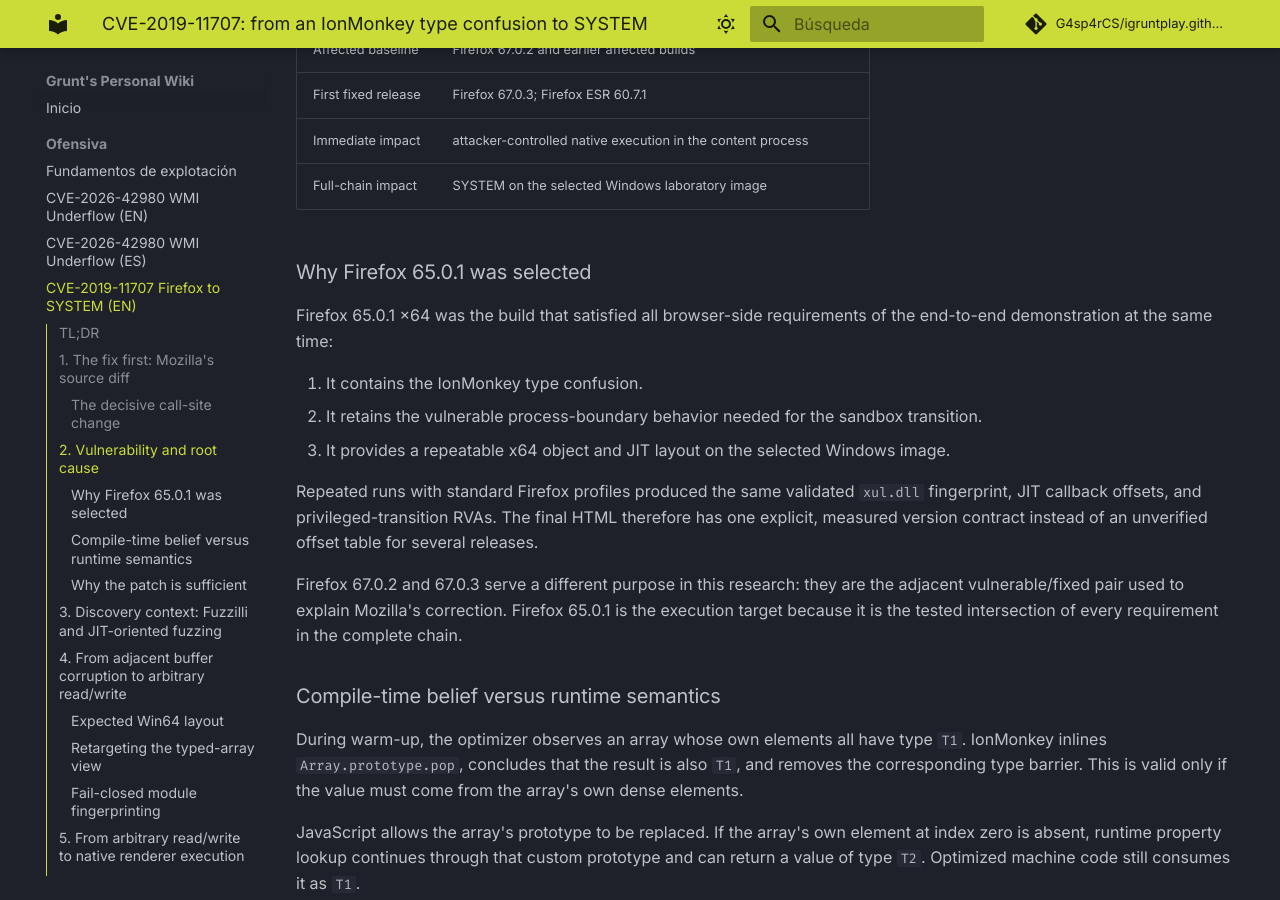
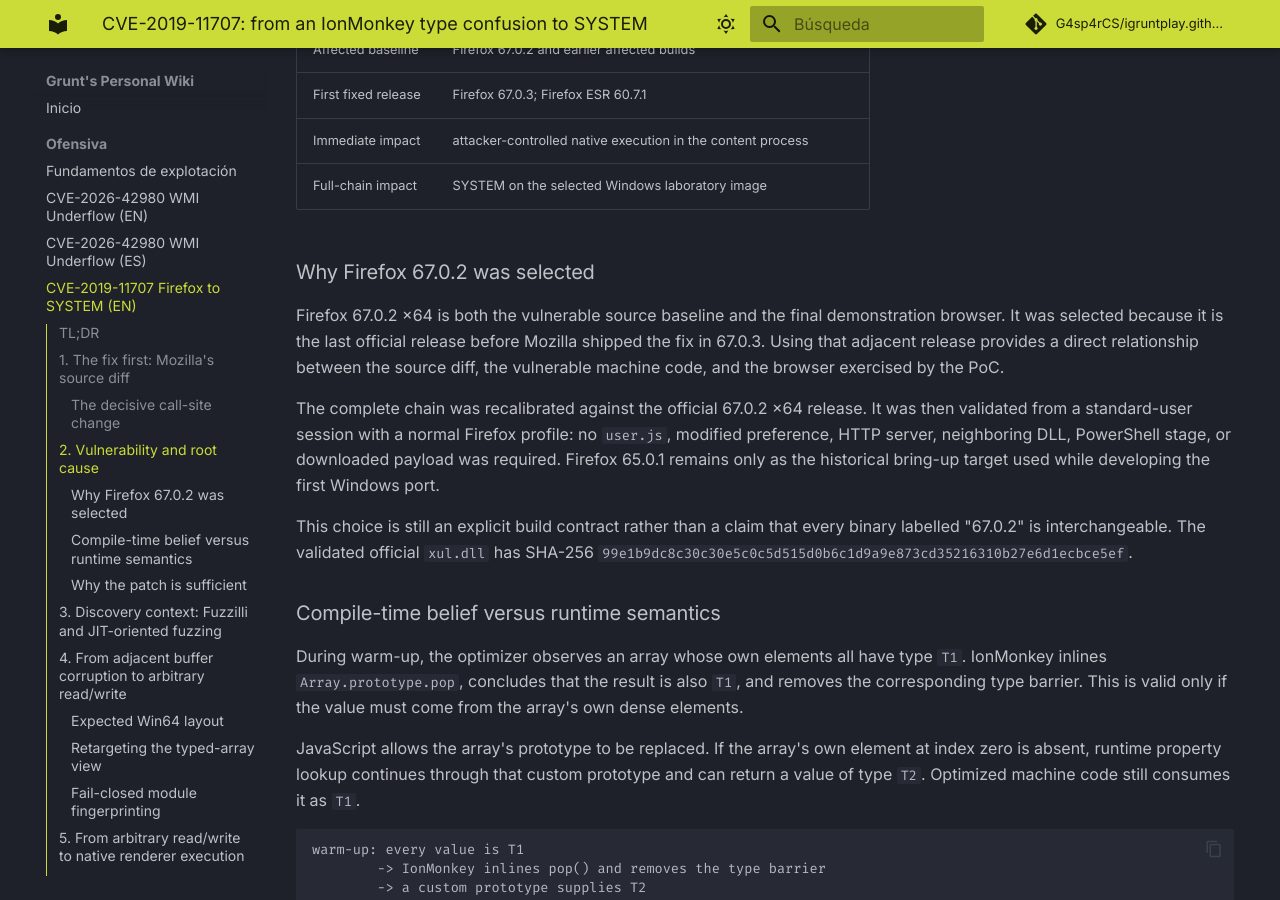
Before and after one commit to G4sp4rCS/igruntplay.github.io, an MkDocs documentation site: the page built from docs/bin-exploitation/binary-gecko-academy/cve-2019-11707-firefox-ionmonkey-to-system-en.md, in a window 1280 px wide and 900 px high, scrolled down 3037 px. Built offline with MkDocs 1.6.1 and Material for MkDocs 9.7.7, drawn with Linux system fonts in a browser that asks for light colours; comment, search, counter and statistics services are not loaded; some of the changed text lies outside the part shown.

Commit message:
Align docs to Firefox 67.0.2 validation
Update the English and Spanish writeups to use the official Firefox 67.0.2 x64 build as the validated demonstration target, clarify the historical role of Firefox 65.0.1, and document the recalibrated module fingerprinting, JIT scan, and final end-to-end SYSTEM validation. The changes also add the explicit portability boundary and the tested hashes for the official release.

````diff
--- a/docs/bin-exploitation/binary-gecko-academy/cve-2019-11707-firefox-ionmonkey-to-system-en.md
+++ b/docs/bin-exploitation/binary-gecko-academy/cve-2019-11707-firefox-ionmonkey-to-system-en.md
@@ -39,7 +39,7 @@
 | --- | --- |
 | Vulnerable source baseline | Firefox 67.0.2 x64 |
 | First fixed release | Firefox 67.0.3 |
-| Demonstration browser | Firefox 65.0.1 x64 |
+| Demonstration browser | Official Firefox 67.0.2 x64 release |
 | Demonstration OS | Windows 10 2004 x64, build 19041.264 |
 | Final artifact | one self-contained HTML document |
 | Observed end state | `NT AUTHORITY\SYSTEM` command prompt |
@@ -106,17 +106,13 @@
 | Immediate impact | attacker-controlled native execution in the content process |
 | Full-chain impact | SYSTEM on the selected Windows laboratory image |
 
-### Why Firefox 65.0.1 was selected
+### Why Firefox 67.0.2 was selected
 
-Firefox 65.0.1 x64 was the build that satisfied all browser-side requirements of the end-to-end demonstration at the same time:
+Firefox 67.0.2 x64 is both the vulnerable source baseline and the final demonstration browser. It was selected because it is the last official release before Mozilla shipped the fix in 67.0.3. Using that adjacent release provides a direct relationship between the source diff, the vulnerable machine code, and the browser exercised by the PoC.
 
-1. It contains the IonMonkey type confusion.
-2. It retains the vulnerable process-boundary behavior needed for the sandbox transition.
-3. It provides a repeatable x64 object and JIT layout on the selected Windows image.
+The complete chain was recalibrated against the official 67.0.2 x64 release. It was then validated from a standard-user session with a normal Firefox profile: no `user.js`, modified preference, HTTP server, neighboring DLL, PowerShell stage, or downloaded payload was required. Firefox 65.0.1 remains only as the historical bring-up target used while developing the first Windows port.
 
-Repeated runs with standard Firefox profiles produced the same validated `xul.dll` fingerprint, JIT callback offsets, and privileged-transition RVAs. The final HTML therefore has one explicit, measured version contract instead of an unverified offset table for several releases.
-
-Firefox 67.0.2 and 67.0.3 serve a different purpose in this research: they are the adjacent vulnerable/fixed pair used to explain Mozilla's correction. Firefox 65.0.1 is the execution target because it is the tested intersection of every requirement in the complete chain.
+This choice is still an explicit build contract rather than a claim that every binary labelled "67.0.2" is interchangeable. The validated official `xul.dll` has SHA-256 `99e1b9dc8c30c30e5c0c5d515d0b6c1d9a9e873cd35216310b27e6d1ecbce5ef`.
 
 ### Compile-time belief versus runtime semantics
 
@@ -196,7 +192,7 @@
 
 ### Retargeting the typed-array view
 
-Firefox 65 stores the relevant `ArrayBuffer` data pointer in shifted form. The exploit shifts the leaked pointer right by one bit, writes it into `bufs[7]` metadata at offset `0x40`, and expands the length byte at offset `0x48`. A new view over `bufs[7]` then exposes the `leaker` object's data pointer at offset `0x38`.
+The selected Firefox 67.0.2 x64 layout stores the relevant `ArrayBuffer` data pointer in shifted form. The exploit shifts the leaked pointer right by one bit, writes it into `bufs[7]` metadata at offset `0x40`, and expands the length byte at offset `0x48`. A new view over `bufs[7]` then exposes the `leaker` object's data pointer at offset `0x38`.
 
 Changing those eight bytes retargets the leaker:
 
@@ -220,14 +216,15 @@
 
 ### Fail-closed module fingerprinting
 
-The primitive leaks the `JSClass` pointer of an `ArrayBuffer`. For the selected Firefox 65.0.1 x64 build, subtracting the calibrated class RVA produces a candidate `xul.dll` base. The exploit accepts that base only if:
+The primitive leaks the `JSClass` pointer of an `ArrayBuffer`. Instead of assuming that `xul.dll` was loaded at a fixed address or obtaining its base by one subtraction, the exploit walks backwards from that pointer over 64-KiB allocation boundaries. A candidate is accepted only if:
 
 - the image begins with an `MZ` signature;
 - `e_lfanew` points to a valid `PE` signature;
-- `SizeOfImage` equals the calibrated `0x05efb000`; and
+- the leaked class pointer lies inside the candidate image;
+- `SizeOfImage` equals `0x05f7e000` and the class RVA equals `0x045e5428`; and
 - subsequent writes can be read back from their expected addresses.
 
-This is explicit build validation, not a claim of generic portability. Calibrated RVAs are used only after the loaded module matches the build on which they were measured.
+This runtime scan removes the dependency on a particular ASLR base while retaining fail-closed build validation. It does not make native RVAs portable across Firefox builds: calibrated offsets are used only after the loaded image matches the official 67.0.2 layout.
 
 ## 5. From arbitrary read/write to native renderer execution
 
@@ -238,6 +235,8 @@
 Two small JavaScript functions contain IEEE-754 constants whose byte representation includes an x64 stub equivalent to `mov eax, 1; ret`. Repeated calls trigger Ion compilation. The exploit recovers the function, JIT information, and code pointers through known object slots, then verifies that the tuple remains stable across several event-loop epochs.
 
 Ion code can move while compilation is being published. A bounded scan of at most eight neighboring pages searches for the full return-TRUE signature. The scan runs only after the enclosing function layout is validated. If the code pointer changes late, the attempt is discarded instead of writing through a stale address.
+
+The 67.0.2 port also made the scan less dependent on incidental code generation. The stager keeps every floating-point constant materialized and searches for the semantic six-byte sequence `b8 01 00 00 00 c3` (`mov eax, 1; ret`) rather than including optional trailing NOPs. Heap grooming, JIT stabilization, and the native callback remain bounded to six document attempts.
 
 ### Temporary `JSClass` substitution
 
@@ -265,7 +264,7 @@
 
 ![Renderer native-execution checkpoint](./assets/cve-2019-11707-renderer-native-rce.png)
 
-This checkpoint proves native execution in the content process. It is deliberately not presented as evidence of a sandbox escape or SYSTEM privileges.
+This renderer-only image is a historical calibration checkpoint. It proves that the native call returned to JavaScript, but is deliberately not presented as evidence of a sandbox escape or SYSTEM privileges. The final 67.0.2 validation instead used the complete clean HTML and verified the owner of the resulting command prompt.
 
 ## 6. Crossing the Firefox sandbox with CVE-2019-11708
 
@@ -371,6 +370,22 @@
   -> SYSTEM cmd.exe
 ```
 
+## 8. Final validation and portability boundary
+
+The exact clean deliverable was opened directly from disk in the official Firefox 67.0.2 x64 release, using the normal profile of a standard Windows user. It completed the renderer primitive, the privileged IPC transition, parent-process native execution, and the embedded kernel LPE. The resulting interactive process was `C:\Windows\System32\cmd.exe /k whoami`, owned by `NT AUTHORITY\SYSTEM`.
+
+| Validated component | Value |
+| --- | --- |
+| Windows | Windows 10 2004 x64, build 19041.264 |
+| Initial principal | standard desktop user |
+| Firefox | official 67.0.2 x64 release |
+| `firefox.exe` SHA-256 | `6bbf10d3514b905bca35eafd4622d6a065dd4a527cf6f5b6f00a8c832bbaf2ad` |
+| `xul.dll` SHA-256 | `99e1b9dc8c30c30e5c0c5d515d0b6c1d9a9e873cd35216310b27e6d1ecbce5ef` |
+| Clean HTML SHA-256 | `10be27c219d1f57c85fe088fb69f4067a72e283de9c7f1fd1d566d3147452ef0` |
+| Final process owner | `NT AUTHORITY\SYSTEM` |
+
+The dynamic PE scan makes the browser side independent of the module's randomized base, so a second machine with the same official Firefox build can use a different ASLR layout. It does **not** make the PoC universal across every Firefox 67 package or Windows installation. The browser fingerprint must match, the Windows kernel must remain vulnerable to CVE-2021-1732, and the user must have an interactive desktop session. End-to-end validation was completed on the declared laboratory VM; cross-VM reproducibility should therefore be described as expected for the same hashes and OS build, not guaranteed for arbitrary machines.
+
 ## Conclusion
 
 Mozilla's one-line call-site change captures the browser root cause: the optimizer checked the global `Array.prototype` instead of the effective prototype chain of the receiver being specialized. That allowed `Array.prototype.pop` to produce a value whose runtime type contradicted IonMonkey's inferred type and enabled an incorrectly sized typed-array store.
````
Also changed, not shown: other parts of docs/bin-exploitation/binary-gecko-academy/cve-2019-11707-firefox-ionmonkey-to-system-en.md (+1 -1 lines), docs/bin-exploitation/binary-gecko-academy/cve-2019-11707-firefox-ionmonkey-to-system-es.md (+30 -15 lines).
